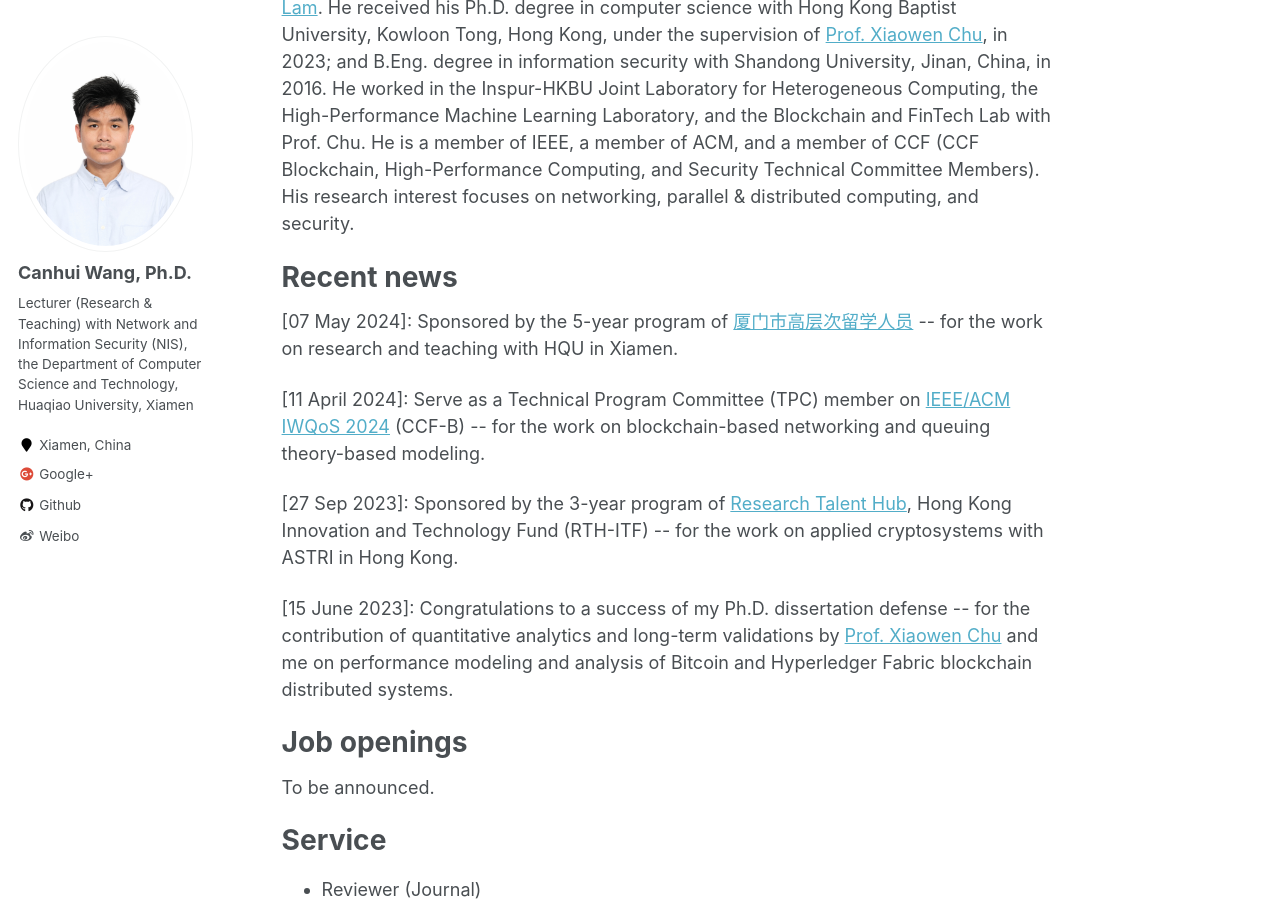
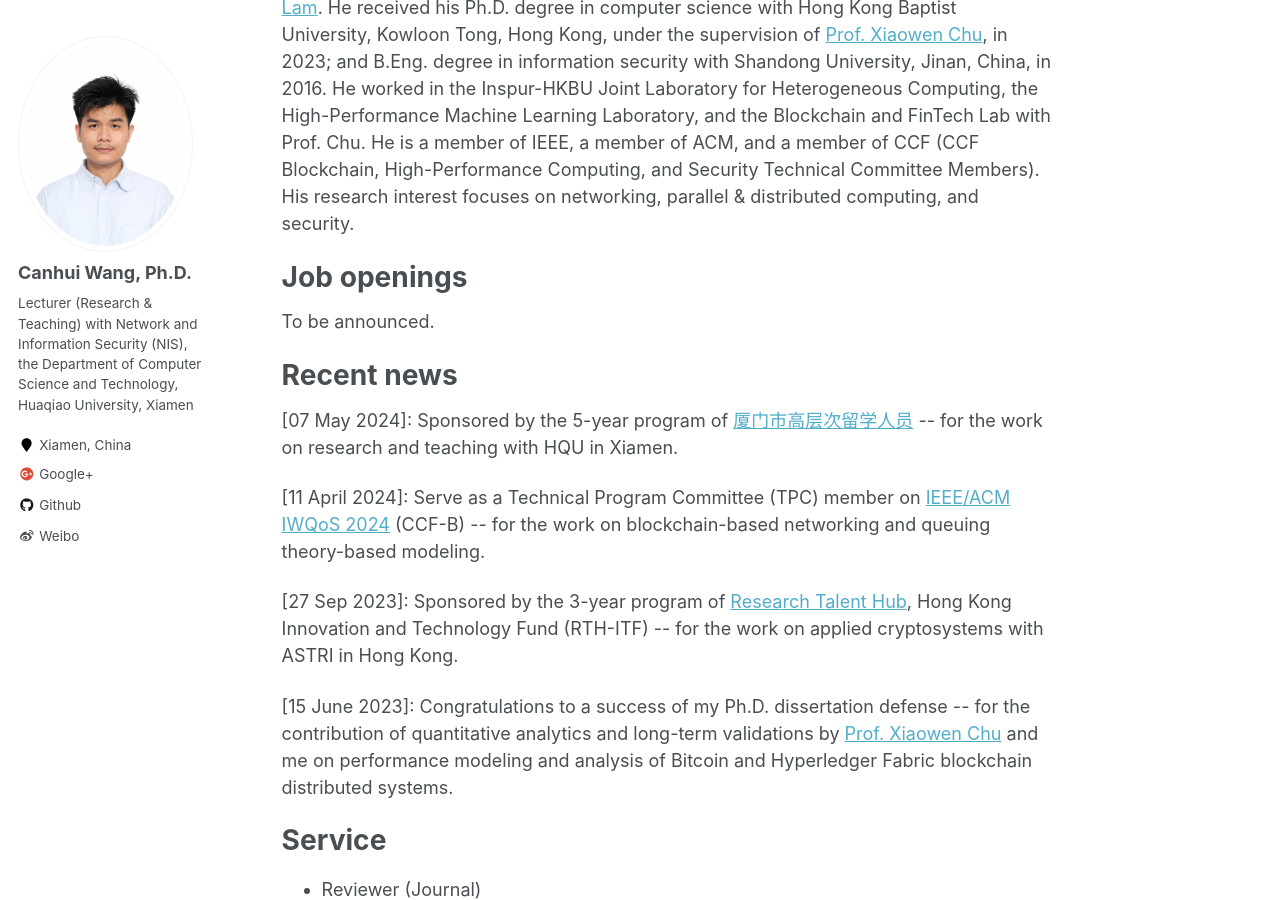
Before and after one commit to Canhui/canhui.github.io, a Jekyll site: the page built from _pages/about.md, in a window 1280 px wide and 900 px high, scrolled down 328 px. Built offline with Jekyll 4.4.1, drawn with Linux system fonts in a browser that asks for light colours; part of the change alters nothing that is shown.

```diff
--- a/_pages/about.md
+++ b/_pages/about.md
@@ -11,6 +11,10 @@ redirect_from:
 
 Canhui Wang is currently a Lecturer (Research & Teaching) with Network and Information Security (NIS), the department of computer science and technology, Huaqiao University, Xiamen. Before that, he was a senior engineer (PI) with a full sponsorship by Research Talent Hub, Innovation and Technology Fund (RTH-ITF), with Applied Cryptosystems, Trust and AI technologies, at the ASTRI Security Lab, Hong Kong Applied Science and Technology Research Institute (ASTRI), Sha Tin, Hong Kong, working with [Dr. Eric P. F. Lam](https://www.linkedin.com/in/peifunglam2/). He received his Ph.D. degree in computer science with Hong Kong Baptist University, Kowloon Tong, Hong Kong, under the supervision of [Prof. Xiaowen Chu](https://www.linkedin.com/in/xiaowen-chu-477b9120/), in 2023; and B.Eng. degree in information security with Shandong University, Jinan, China, in 2016. He worked in the Inspur-HKBU Joint Laboratory for Heterogeneous Computing, the High-Performance Machine Learning Laboratory, and the Blockchain and FinTech Lab with Prof. Chu. He is a member of IEEE, a member of ACM, and a member of CCF (CCF Blockchain, High-Performance Computing, and Security Technical Committee Members). His research interest focuses on networking, parallel & distributed computing, and security.
 
+Job openings
+======
+To be announced.
+
 Recent news
 ======
 \[07 May 2024\]: Sponsored by the 5-year program of [厦门市高层次留学人员](http://hrss.xm.gov.cn) -\- for the work on research and teaching with HQU in Xiamen.
@@ -22,9 +26,7 @@ Recent news
 \[15 June 2023\]: Congratulations to a success of my Ph.D. dissertation defense -\- for the contribution of quantitative analytics and long-term validations by [Prof. Xiaowen Chu](https://scholar.google.com/citations?user=v4rX24EAAAAJ) and me on performance modeling and analysis of Bitcoin and Hyperledger Fabric blockchain distributed systems.
 
 
-Job openings
-======
-To be announced.
+
 
 <!-- for the contribution  -->
 <!-- due to the quantitative analytics and the long-term validations  -->
```
